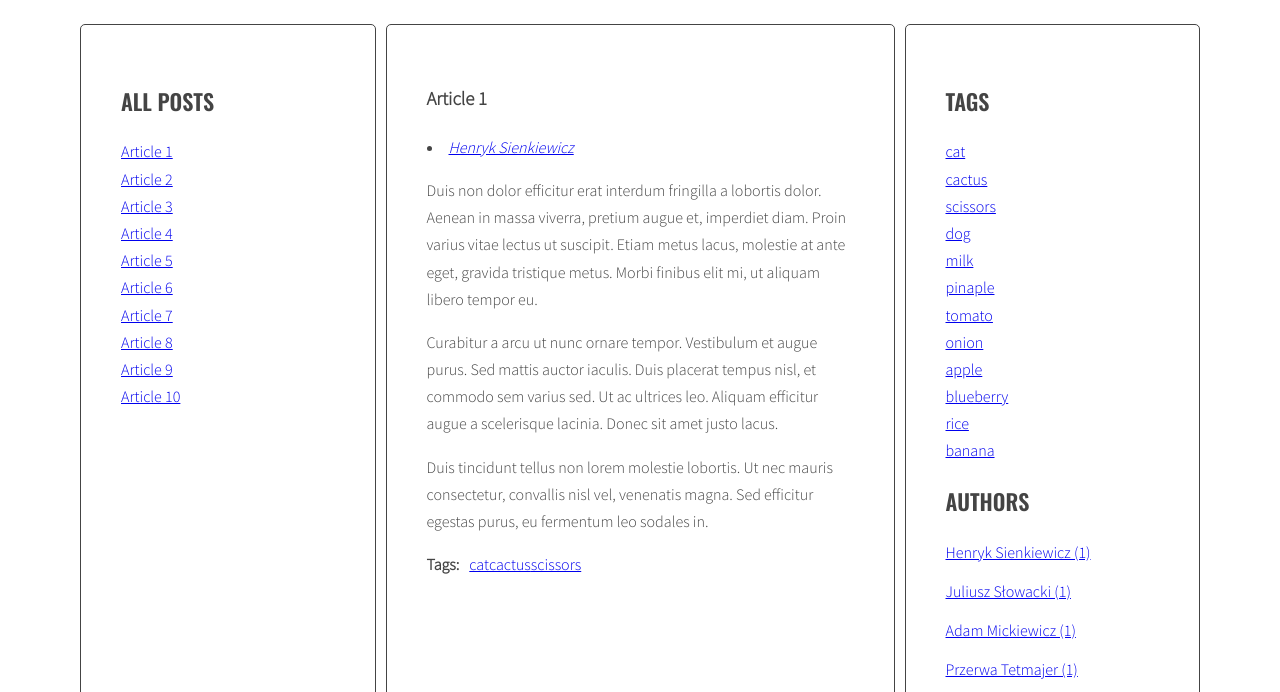
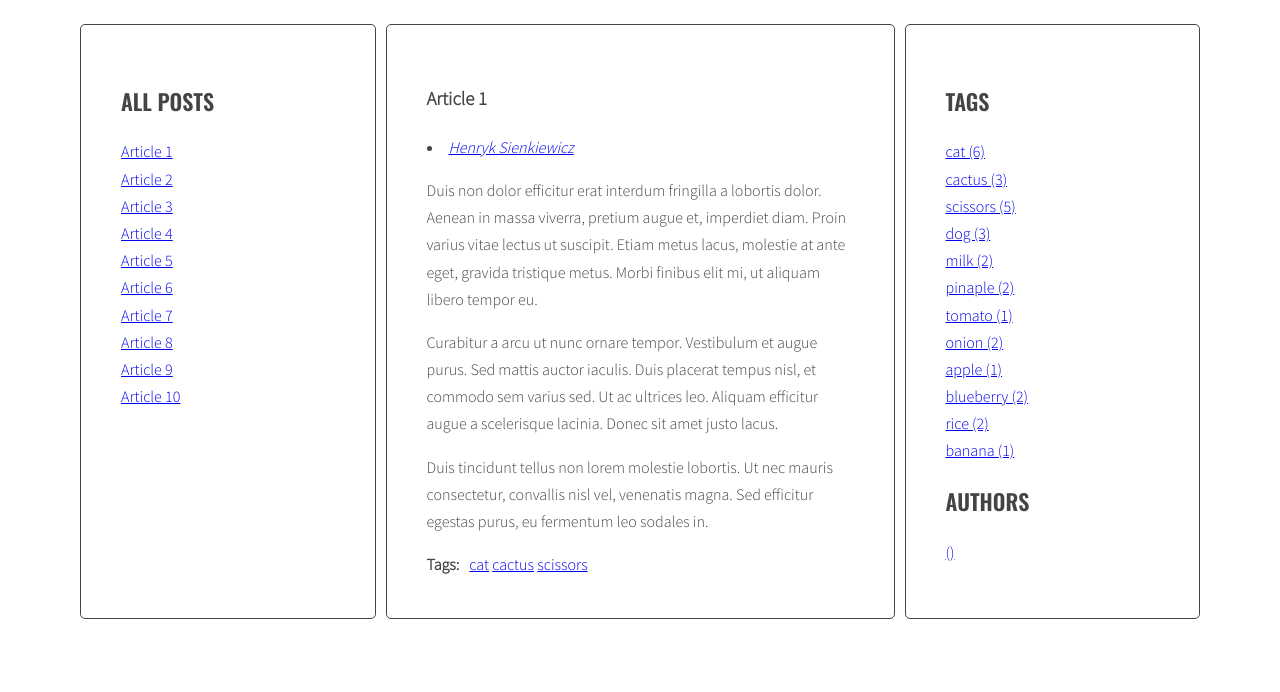
Before and after one commit to irekM/javascript-blog, a website: page index.html in a window 1280 px wide. Shown: the part 255-947 px from the top of the page. After the commit the page ends 882 px from the top, so only its background shows below. Drawn offline with nearby package versions, Linux system fonts and the light colour scheme.

Commit message:
feat: change authors at tags for handlebars

```diff
--- a/index.html
+++ b/index.html
@@ -222,6 +222,14 @@
 <script id="template-author-link" type="text/x-handlebars-template">
   <li><a href="#author-{{ id }}"><span>{{ author }}</span></a></li>
 </script>
+<script id="template-tag-cloud-link" type="text/x-handlebars-template">
+  {{#each tags}}
+    <li><a href="#tag-{{ tag }}" class="{{ className }}">{{ tag }} ({{ count }})</a></li>
+  {{/each}}
+</script>
+<script id="template-author-list-link" type="text/x-handlebars-template">
+  <li><a href="#author-{{id}}">{{author}} ({{count}})</a></li>
+</script>
 <script src="https://cdnjs.cloudflare.com/ajax/libs/handlebars.js/4.1.0/handlebars.min.js"></script>
 <script src="js/script.js"></script>
 </body>
--- a/js/script.js
+++ b/js/script.js
@@ -3,7 +3,9 @@
 const templates = {
   articleLink: Handlebars.compile(document.querySelector('#template-article-link').innerHTML),
   tagLink: Handlebars.compile(document.querySelector('#template-tag-link').innerHTML),
-  authorLink: Handlebars.compile(document.querySelector('#template-author-link').innerHTML)
+  authorLink: Handlebars.compile(document.querySelector('#template-author-link').innerHTML),
+  tagCloudLink: Handlebars.compile(document.querySelector('#template-tag-cloud-link').innerHTML),
+  authorListLink: Handlebars.compile(document.querySelector('#template-author-list-link').innerHTML)
 };
 
 function titleClickHandler(event){
@@ -149,7 +151,9 @@ function generateTags(){
     /* START LOOP: for each tag */
     for (let tag of articleTagsArray) {
       /* generate HTML of the link */
-      const tagHTML = `<li><a href="#tag-${tag}">${tag}</a></li>`;
+      //const tagHTML = `<li><a href="#tag-${tag}">${tag}</a></li>`;
+      const tagHTMLData = { id: tag, title: tag };
+      const tagHTML = templates.tagLink(tagHTMLData);
       /* add generated code to html variable */
       html += tagHTML;
       /* [NEW] check if this link is NOT already in allTags */
@@ -178,28 +182,27 @@ function generateTags(){
   const tagsParams = calculateTagsParams(allTags);
   //console.log('tagsParams:', tagsParams);
   /*[NEW] create variable for all linkt HTML code */
-  let allTagsHTML = '';
+  const allTagsData = {tags: []};
 
   /*[NEW] START LOOP: for each tag in allTags: */
   for (let tag in allTags) {
     /*[NEW] generate code of a link and add it to allTagsHTML */
     //const tagLinkHTML = `<li><a href="#tag-${tag}" class="${calculateTagClass(allTags[tag], tagsParams)}">${tag}</a></li>`;
-    const tagLinkHTMLData = {
+    /*const tagLinkHTMLData = {
       id: tag,
       class: calculateTagClass(allTags[tag], tagsParams),
-      title: tag
-    };
-    const tagLinkHTML = templates.tagLink(tagLinkHTMLData);
-
-    allTagsHTML += tagLinkHTML;
+      title: tag */
+    allTagsData.tags.push({
+      tag: tag,
+      count: allTags[tag],
+      className: calculateTagClass(allTags[tag], tagsParams)
+    });
+    /* [NEW] END LOOP: for each tag in allTags */
 
     //allTagsHTML += tag + ' (' + allTags[tag] + ') ';
   }
-
-  /*[NEW] END LOOP: for each tag in allTags: */
-
-  /*[NEW] add html from allTagsHTML to tagLIst */
-  tagList.innerHTML = allTagsHTML;
+  /* [NEW] Put generated HTML into the tag list of right column using Handlebars */
+  tagList.innerHTML = templates.tagCloudLink(allTagsData);
 }
 
 generateTags();
@@ -281,7 +284,7 @@ function generateAuthors() {
     //create new link for author
     //const authorHTML = '<a href="#author-' + author + '">' + author + '</a>';
     const authorHTMLData = { id: author, author: author };
-    const authorHTML = templates.authorLink(authorHTMLData)
+    const authorHTML = templates.authorLink(authorHTMLData);
     //put authors link to html
     authorWrapper.innerHTML = authorHTML;
 
@@ -294,14 +297,21 @@ function generateAuthors() {
   }
   //Create list of authors in right column
   const authorList = document.querySelector(optAuthorsListSelector);
-  let allAuthorsHTML = '';
+  let allAuthorsData = { authors: [] };
 
   for (let author in allAuthors) {
-    allAuthorsHTML += '<li><a href="#author-' + author + '">' + author + ' (' + allAuthors[author] + ')</a></li>';
+    //allAuthorsHTML += '<li><a href="#author-' + author + '">' + author + ' (' + allAuthors[author] + ')</a></li>';
+    allAuthorsData.authors.push({
+      id: author,
+      author: author,
+      count: allAuthors[author]
+    });
   }
+  // Render the list of authors using Handlebars template
+  authorList.innerHTML = templates.authorListLink(allAuthorsData);
+}
 
-  authorList.innerHTML = allAuthorsHTML;
-}
+
 //call the function
 generateAuthors();
 
```
